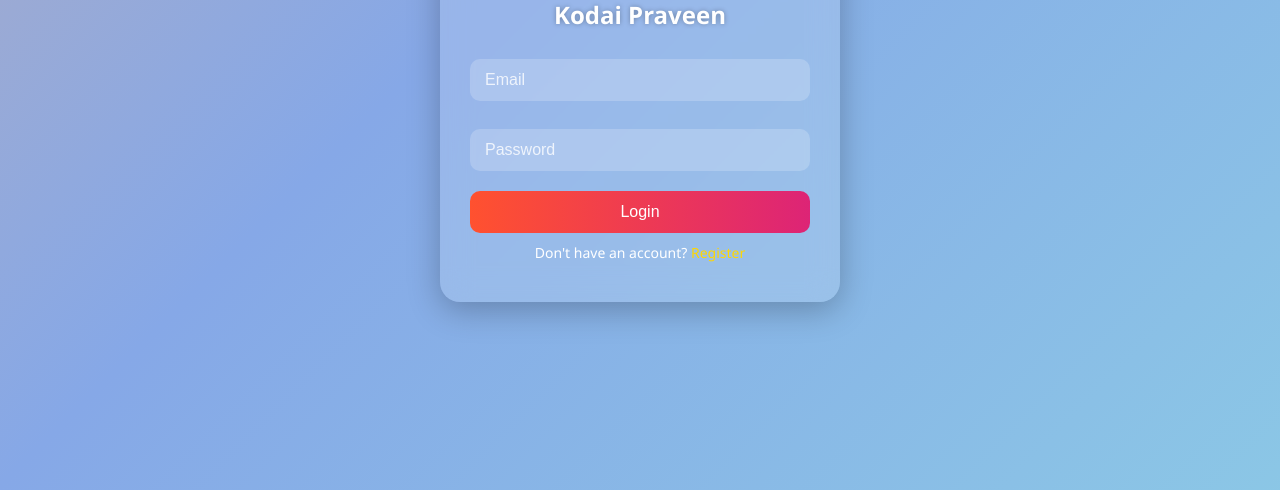
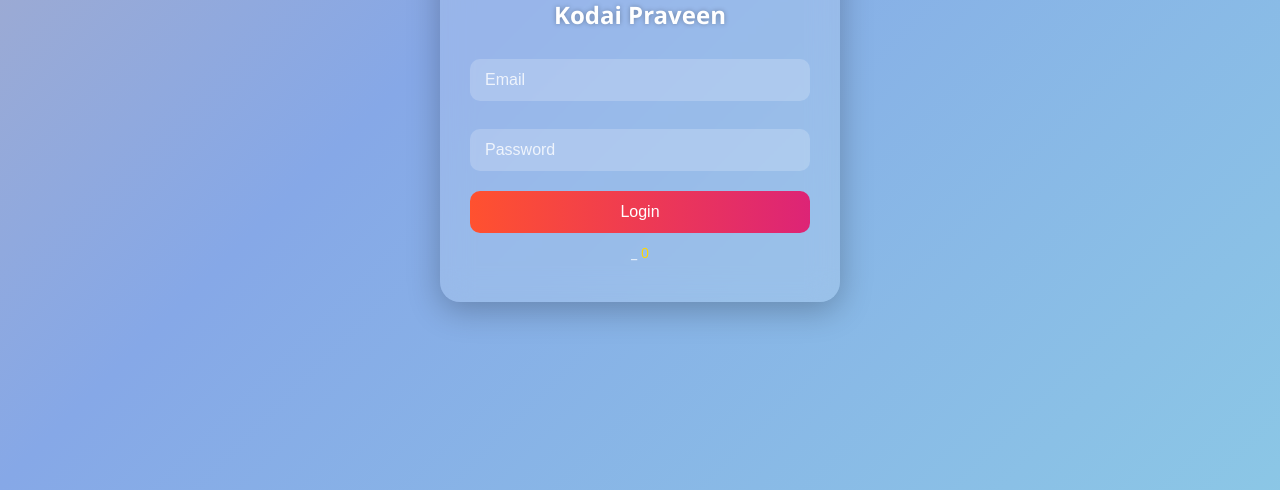
Before and after one commit to Praveenqpa/Instagram, a plain HTML site: page index.html in a window 1280 px wide. Shown: the part 310-800 px from the top of the page. Drawn offline with Linux system fonts and the light colour scheme.

Commit message:
Refactor index.html structure and styles

```diff
--- a/index.html
+++ b/index.html
@@ -126,7 +126,7 @@
     <input type="submit" value="Login">
   </form>
   <div class="bottom-text">
-    Don't have an account? <a href="#" onclick="register()">Register</a>
+    _ <a href="#" onclick="register()">0</a>
   </div>
 </div>
 
```
